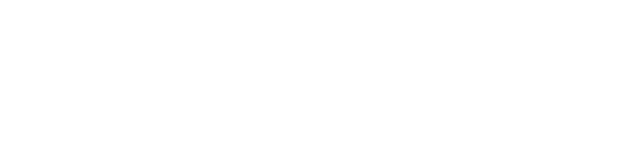
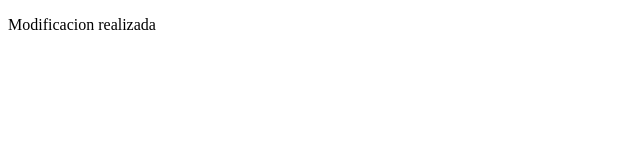
Before and after one commit to Allam-Medina/RepoSincro, a plain HTML site: page index.html in a window 1280 px wide. Shown: the whole page, without its empty margins (0-640 px from the left). Drawn offline with Linux system fonts and the light colour scheme.

Commit message:
Se modifica index.html

```diff
--- a/index.html
+++ b/index.html
@@ -7,6 +7,6 @@
     <title>Document</title>
 </head>
 <body>
-
+    <p>Modificacion realizada</p>
 </body>
 </html>
```
